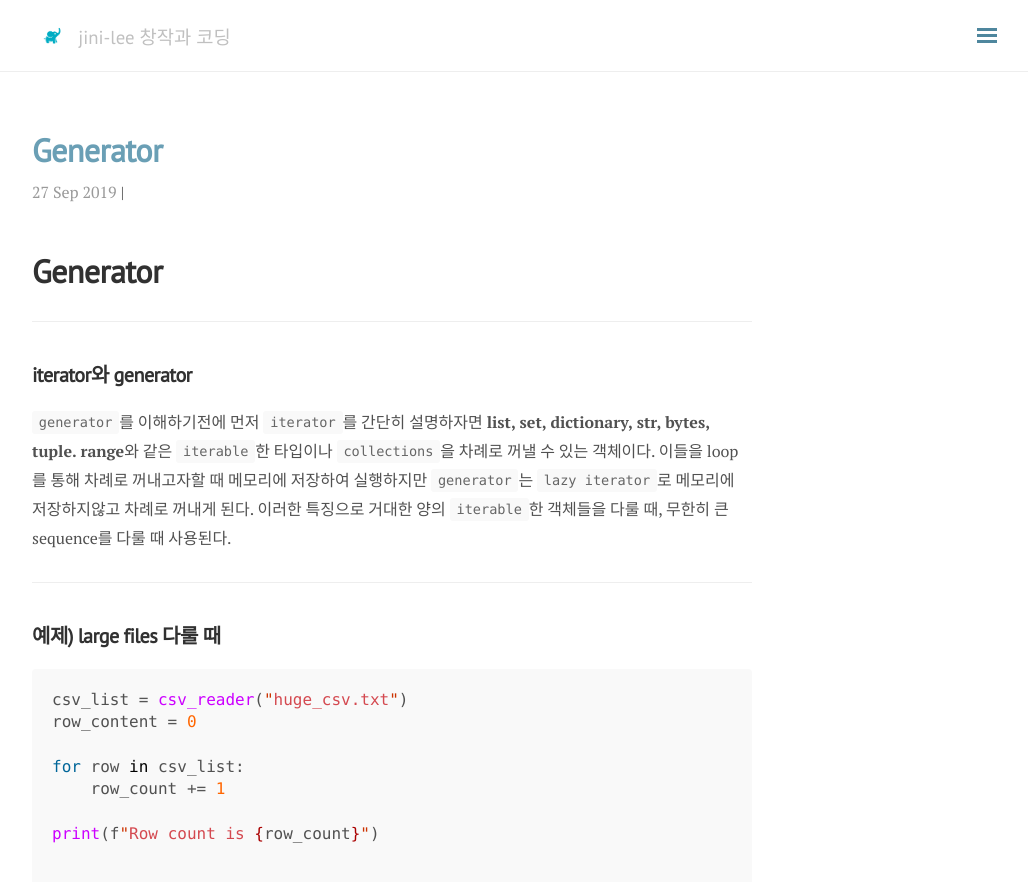
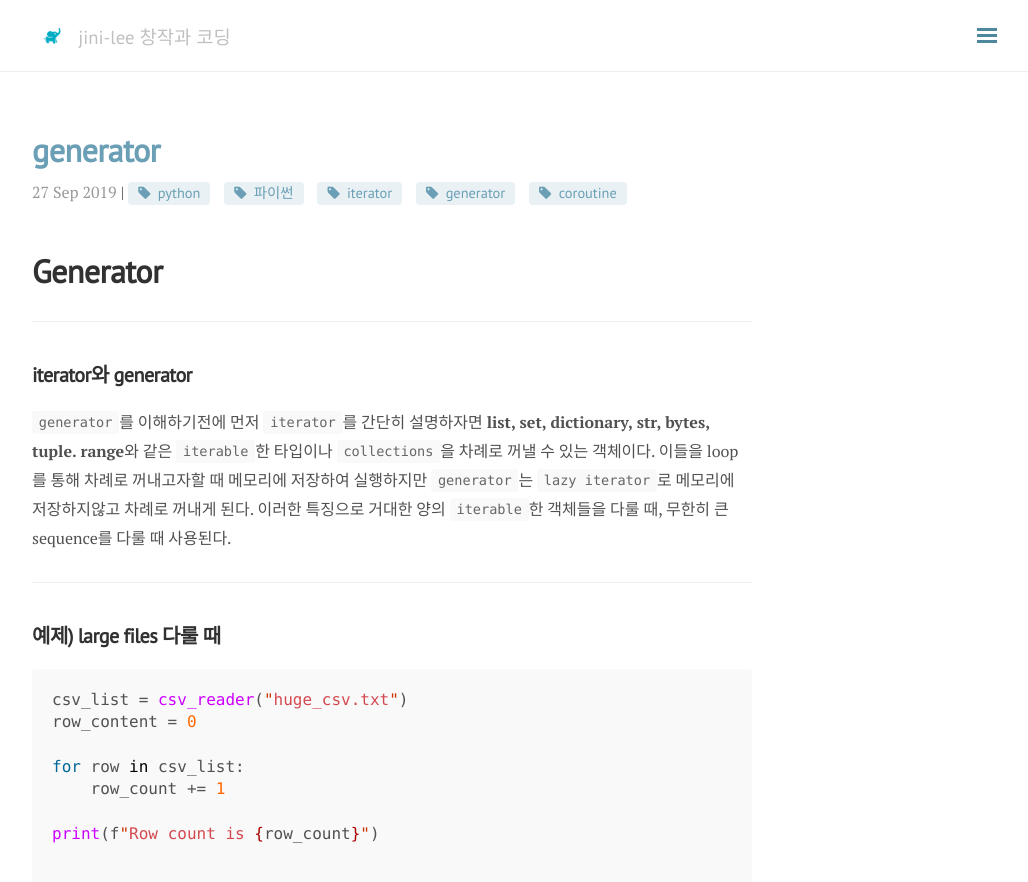
Before and after one commit to jini-lee/jini-lee.github.com, a Jekyll site: the page built from _posts/python/2019-09-27-generator.md, in a window 1280 px wide and 900 px high. Shown: the top 882 px of the window, without its empty margins (248-1276 px from the left). Built offline with Jekyll 4.4.1, drawn with Linux system fonts in a browser that asks for light colours; nearby versions of some CDN libraries; our own code applies the rules of GitHub Pages for plain Markdown files; comment, search, counter and statistics services are not loaded.

Commit message:
Update 2019-09-27-generator.md

```diff
--- a/_posts/python/2019-09-27-generator.md
+++ b/_posts/python/2019-09-27-generator.md
@@ -1,3 +1,11 @@
+---
+layout: post
+title: generator
+category: python
+tags: [python, 파이썬, iterator, generator, coroutine]
+comments: true
+---
+
 # Generator
 ---
 ## iterator와 generator
```
